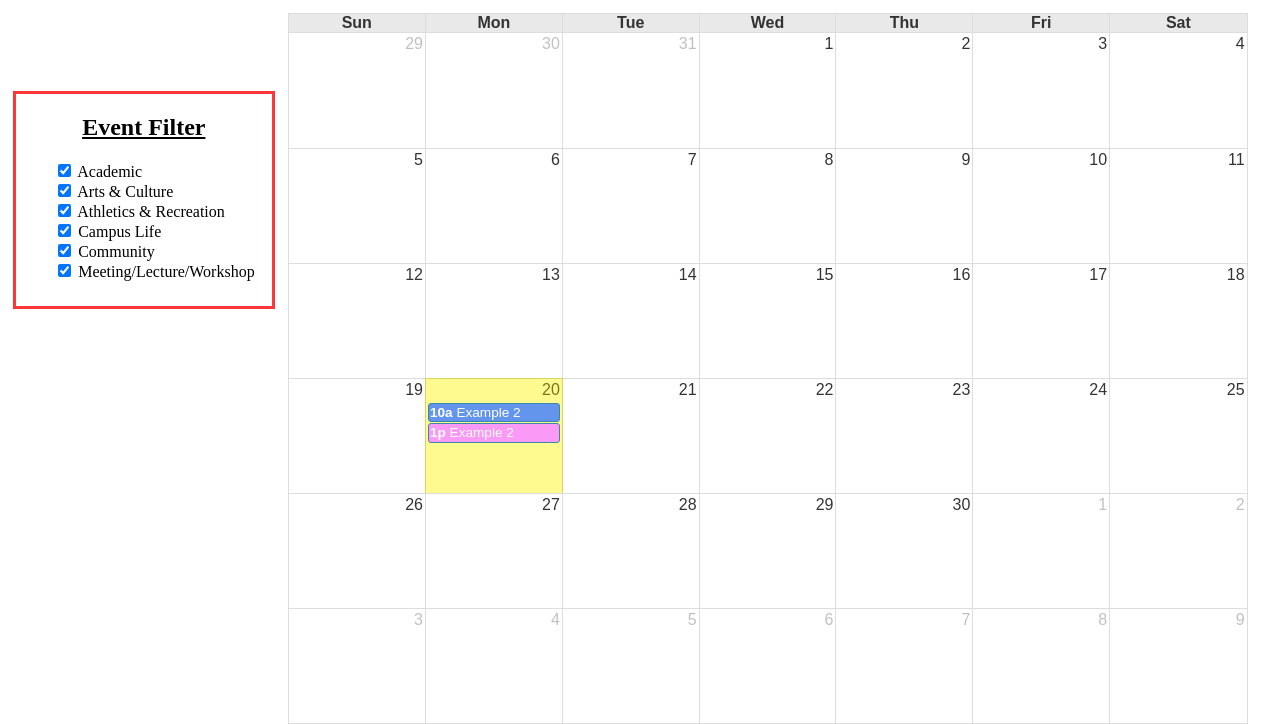
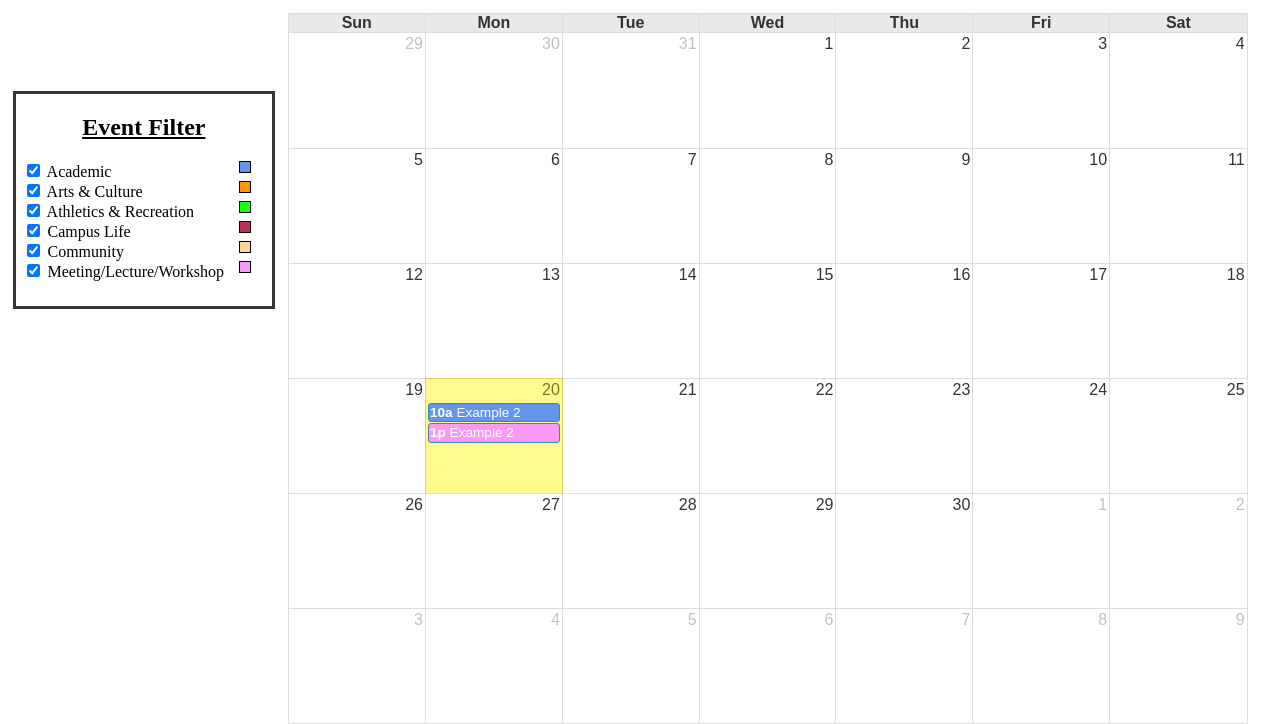
Before and after one commit to fhcsulb/448Project, a website: page website/index.html in a window 1280 px wide. Shown: the part 1001-1725 px from the top of the page. Drawn offline with nearby package versions, Linux system fonts and the light colour scheme; files whose address does not match are found by name.

Commit message:
added a legend to color code the event types

```diff
--- a/website/index.html
+++ b/website/index.html
@@ -2,13 +2,9 @@
 <html>
   <head>
 
-
-
-
-    <!-- JS Dependencies -->
     <link rel='stylesheet' href='fullcalendar-3.6.2/fullcalendar.css' />
     <link rel='stylesheet' href='style.css' />
-    <link rel="stylesheet" type="text/css" href="https://code.jquery.com/ui/1.12.1/themes/blitzer/jquery-ui.css">
+    <link rel="stylesheet" type="text/css" href="https://code.jquery.com/ui/1.12.1/themes/black-tie/jquery-ui.css">
     <script src='fullcalendar-3.6.2/lib/jquery.min.js'></script>
     <script src='fullcalendar-3.6.2/lib/moment.min.js'></script>
     <script src='fullcalendar-3.6.2//fullcalendar.js'></script>
@@ -27,36 +23,43 @@
         <h2> Event Filter </h2>
         <label>
             <input class = 'eventFilter' type = "checkbox" value = "Academic"  checked> Academic
+            <div class="legend academic"></div>
+
        </label>
 
        <br>
 
        <label>
           <input class = 'eventFilter' type = "checkbox" value = "Arts & Culture"  checked> Arts & Culture
-      </label>
+          <div class="legend art-culture"></div>
+        </label>
 
       <br>
 
       <label>
           <input class = 'eventFilter' type = "checkbox" value = "Athletics & Recreation"  checked> Athletics & Recreation
-     </label>
+          <div class="legend athletic-recreation"></div>
+      </label>
 
      <br>
 
      <label>
         <input class = 'eventFilter' type = "checkbox" value = "CampusLife"  checked> Campus Life
-     </label>
+        <div class="legend campus-life"></div>
+    </label>
 
      <br>
 
   <label>
      <input class = 'eventFilter' type = "checkbox" value = "Community"  checked> Community
+     <div class="legend community"></div>
   </label>
 
     <br>
 
     <label>
         <input class = 'eventFilter' type = "checkbox" value = "Meeting/Lecture/Workshop"  checked> Meeting/Lecture/Workshop
+        <div class="legend meet-lec-work"></div>
     </label>
 
 
--- a/website/style.css
+++ b/website/style.css
@@ -18,7 +18,7 @@ div#checkbox {
     width: 20%;
     height: 20%;
     border-style: solid;
-    border-color: rgba(255, 0, 0, 0.788);
+    border-color: rgba(0, 0, 0, 0.788);
     margin-top: 10%;
     padding-bottom: 2%;
 }
@@ -30,7 +30,7 @@ div#checkbox h2 {
 }
 
 div#checkbox label {
-    margin-left: 15%;
+    margin-left: 3%;
     width: 20%;
 }
 
@@ -38,3 +38,36 @@ div#calendar {
     margin-left: 1%;
     width: 75%;
 }
+
+
+div.legend{
+    float: right;
+    width: 10px;
+    height: 10px;
+    margin-right: 8%;
+    border: 1px solid;
+}
+
+.academic {
+    background: #6495ED;
+}
+
+.art-culture {
+    background: #FF9300;
+}
+
+.athletic-recreation {
+    background: #1BFF00;
+}
+
+.campus-life {
+    background: #BB3358;
+}
+
+.community {
+    background: #FAD69A;
+}
+
+.meet-lec-work {
+    background: #FA9AF6;
+}
```
